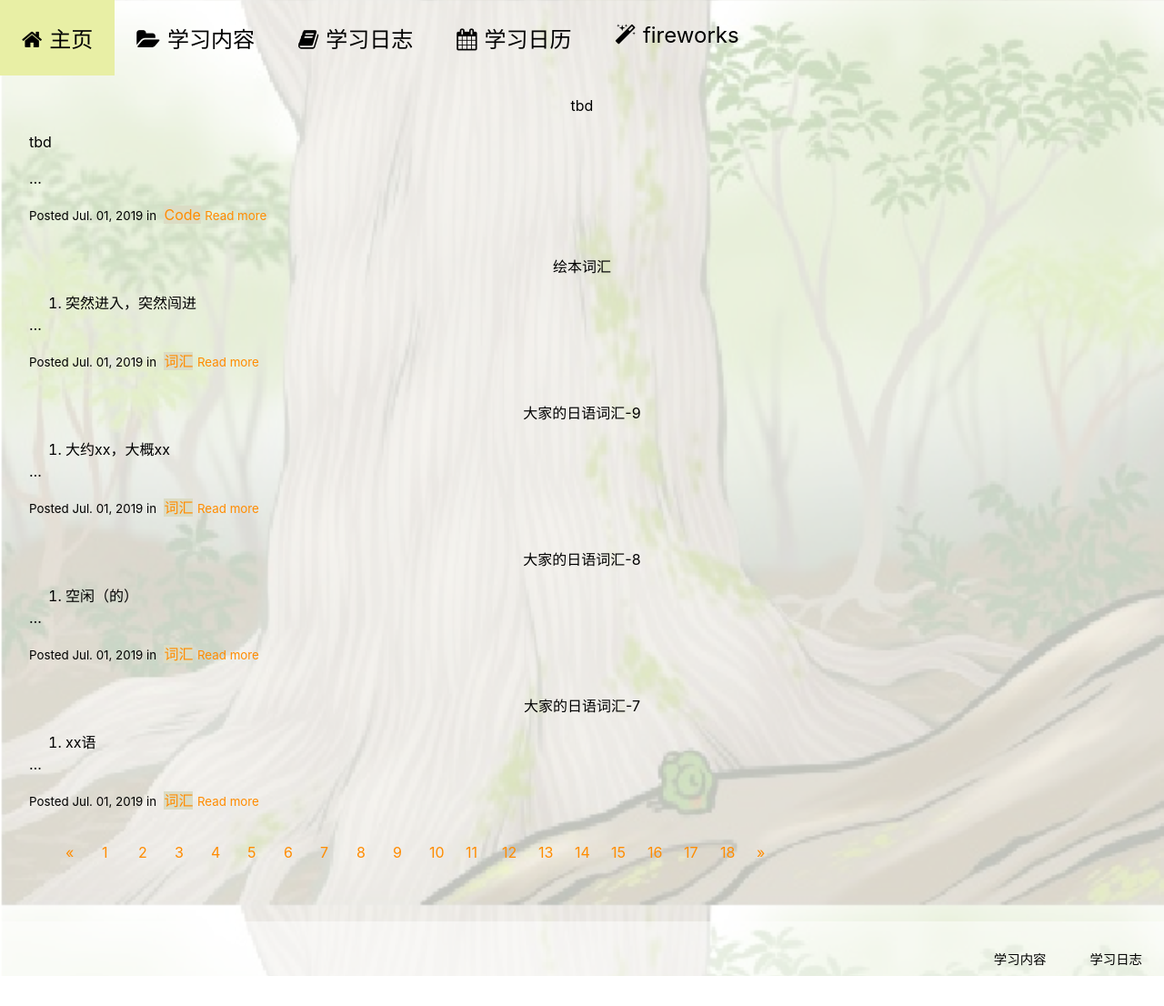
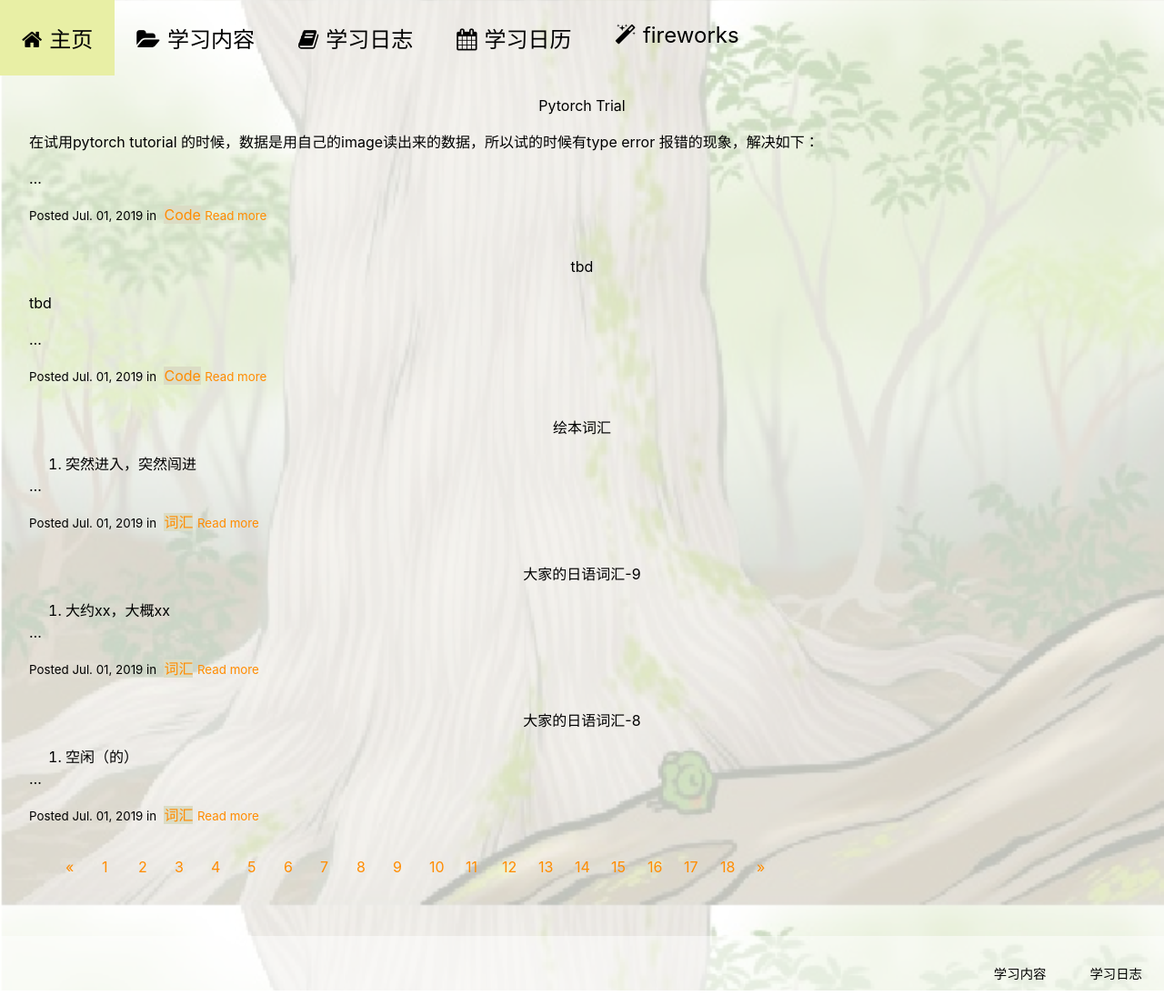
Before and after one commit to shunw/shunw.github.io, a Jekyll site: the page built from blog/index.html, in a window 1280 px wide. Shown: the whole page at 91% size. Built offline with Jekyll 4.4.1, drawn with Linux system fonts in a browser that asks for light colours; the list of posts is cut into pages by our own code.

Commit message:
update error

````diff
--- /dev/null
+++ b/_posts/2019-06-31-py-pytorch_type_error.md
@@ -0,0 +1,34 @@
+---
+layout: post
+title: Pytorch Trial
+description:
+category: program
+tags: [image, ML]
+last_modified_at: 2019-06-31T00:00:00+00:00
+---
+
+
+在试用pytorch tutorial 的时候，数据是用自己的image读出来的数据，所以试的时候有type error 报错的现象，解决如下：
+
+- RuntimeError: Expected object of scalar type Byte but got scalar type Float for argument #2 'mat2'
+
+    - error as below:
+```py
+def forward(self, xb):
+    return xb.float() @ self.weights + self.bias
+```
+
+- RuntimeError: Expected object of scalar type Long but got scalar type Int for argument #2 'target'
+
+    - error as below:
+
+```py
+y_train.append(int(p.split('.')[-2].split('_')[1]))
+```
+
+    - Solution:
+
+```py
+y_train.append(int(p.split('.')[-2].split('_')[1]))
+y_train = y_train.type(torch.LongTensor)
+```
````
Also changed, not shown: ml_learn_mark.md (+1 -1 lines).
